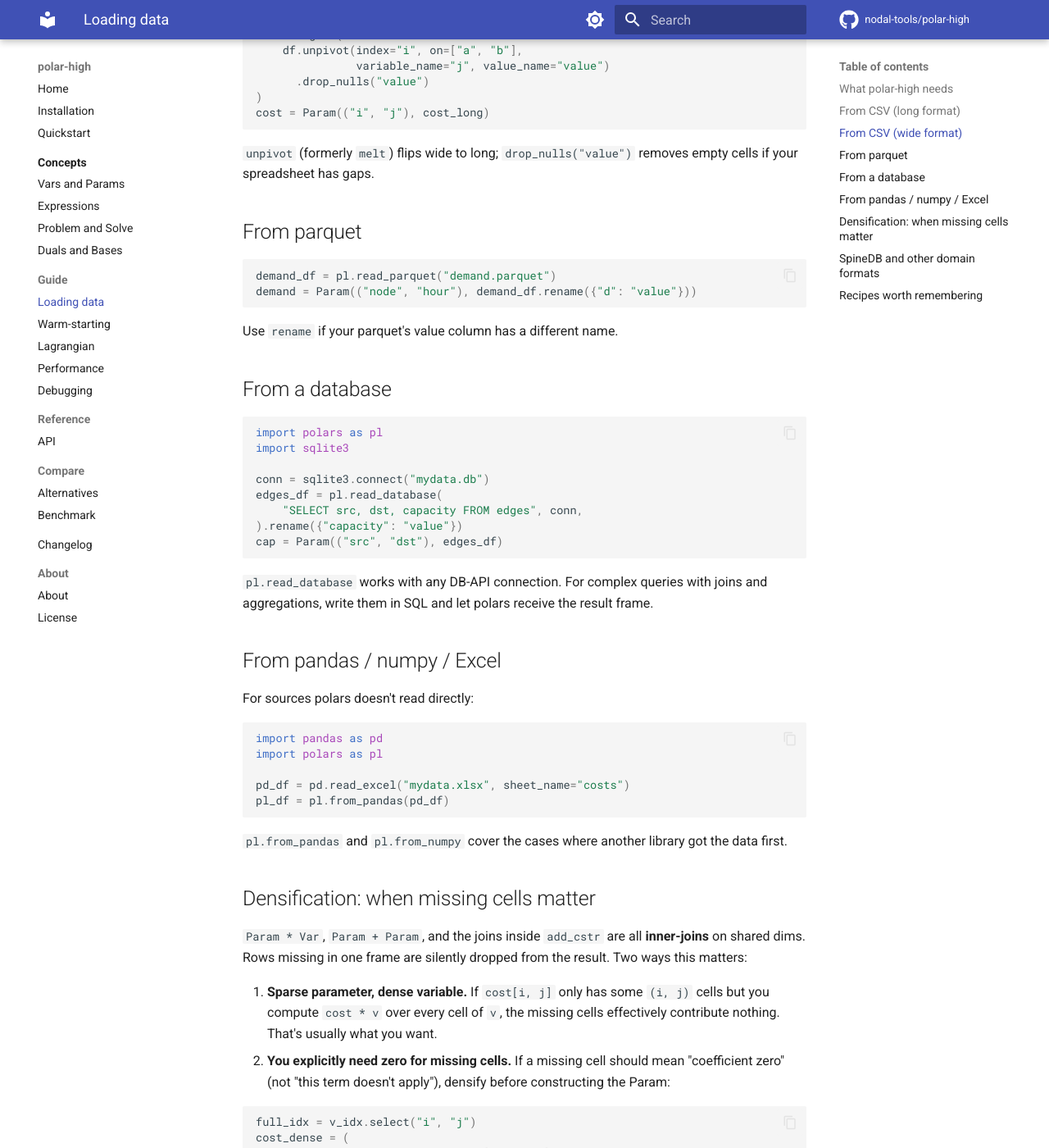
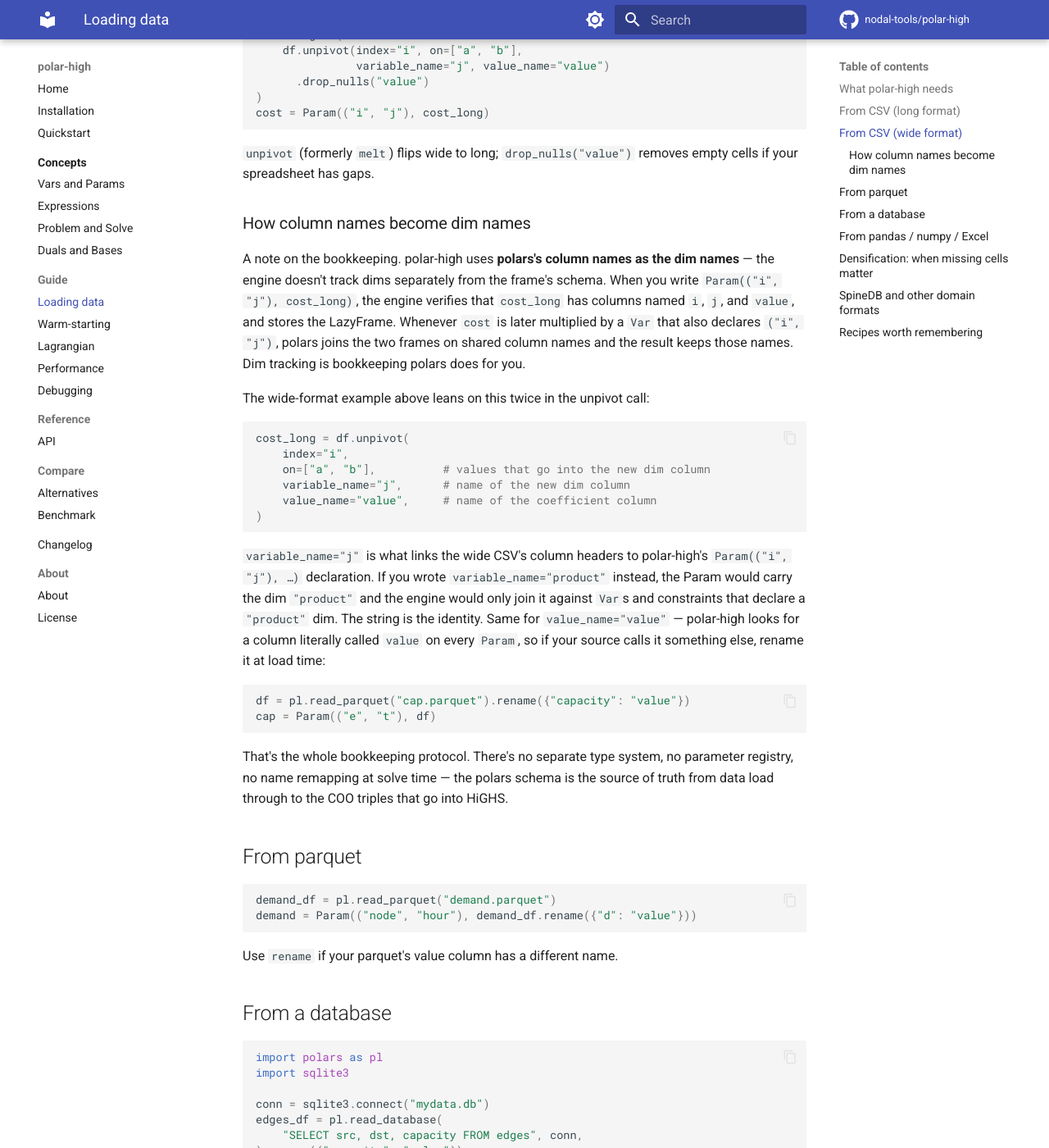
Before and after one commit to nodal-tools/polar-high, an MkDocs documentation site: the page built from docs/guide/loading-data.md, in a window 1280 px wide and 1400 px high, scrolled down 1317 px. Shown: the whole window at 82% size. Built offline with MkDocs 1.6.1 and Material for MkDocs 9.7.7, drawn with Linux system fonts in a browser that asks for light colours; comment, search, counter and statistics services are not loaded; the version menu is left out.

Commit message:
docs(loading-data): explain how column names become dim names
The wide-format example was opaque about *why* unpivot's
variable_name argument is what links the data to the Param
declaration. New subsection makes the bookkeeping explicit:
polars's column names are the dim names; there's no separate type
system or registry. Same string everywhere from CSV header
through to the COO triples HiGHS consumes.

Co-Authored-By: Claude Opus 4.7 (1M context) <noreply@anthropic.com>

````diff
--- a/docs/guide/loading-data.md
+++ b/docs/guide/loading-data.md
@@ -64,6 +64,48 @@ cost = Param(("i", "j"), cost_long)
 
 `unpivot` (formerly `melt`) flips wide to long; `drop_nulls("value")`
 removes empty cells if your spreadsheet has gaps.
+
+### How column names become dim names
+
+A note on the bookkeeping. polar-high uses **polars's column names
+as the dim names** — the engine doesn't track dims separately from
+the frame's schema. When you write `Param(("i", "j"), cost_long)`,
+the engine verifies that `cost_long` has columns named `i`, `j`,
+and `value`, and stores the LazyFrame. Whenever `cost` is later
+multiplied by a `Var` that also declares `("i", "j")`, polars joins
+the two frames on shared column names and the result keeps those
+names. Dim tracking is bookkeeping polars does for you.
+
+The wide-format example above leans on this twice in the unpivot
+call:
+
+```python
+cost_long = df.unpivot(
+    index="i",
+    on=["a", "b"],          # values that go into the new dim column
+    variable_name="j",      # name of the new dim column
+    value_name="value",     # name of the coefficient column
+)
+```
+
+`variable_name="j"` is what links the wide CSV's column headers to
+polar-high's `Param(("i", "j"), …)` declaration. If you wrote
+`variable_name="product"` instead, the Param would carry the dim
+`"product"` and the engine would only join it against `Var`s and
+constraints that declare a `"product"` dim. The string is the
+identity. Same for `value_name="value"` — polar-high looks for a
+column literally called `value` on every `Param`, so if your source
+calls it something else, rename it at load time:
+
+```python
+df = pl.read_parquet("cap.parquet").rename({"capacity": "value"})
+cap = Param(("e", "t"), df)
+```
+
+That's the whole bookkeeping protocol. There's no separate type
+system, no parameter registry, no name remapping at solve time —
+the polars schema is the source of truth from data load through to
+the COO triples that go into HiGHS.
 
 ## From parquet
 
````
